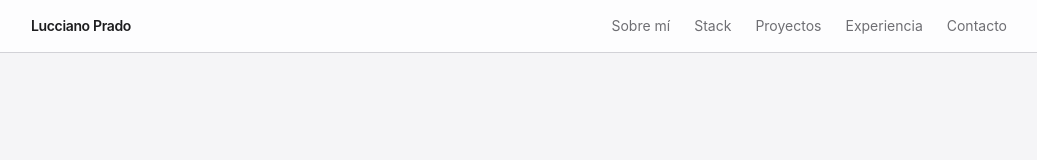
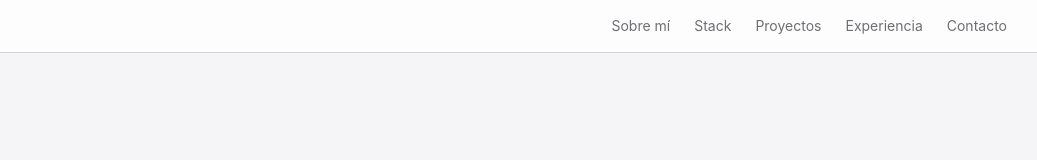
Before and after one commit to lucciano12/portafolio, a Next.js app: page / in a window 1280 px wide. Shown: the top 160 px of the page, without its empty margins (121-1158 px from the left). Built offline with nearby package versions, Linux system fonts and the light colour scheme.

Commit message:
Eliminar nombre en el navbar

```diff
--- a/components/Navbar.tsx
+++ b/components/Navbar.tsx
@@ -2,7 +2,7 @@ export default function Navbar() {
   return (
     <nav className="fixed top-0 left-0 right-0 z-50 bg-white/80 backdrop-blur-md border-b border-[#d2d2d7]">
       <div className="max-w-5xl mx-auto px-6 py-4 flex justify-between items-center">
-        <span className="text-[#1d1d1f] font-semibold text-sm tracking-tight">Lucciano Prado</span>
+        <span className="text-[#1d1d1f] font-semibold text-sm tracking-tight"></span>
         <div className="flex gap-6 text-sm text-[#6e6e73]">
           <a href="#sobre-mi" className="hover:text-[#1d1d1f] transition-colors">Sobre mí</a>
           <a href="#stack" className="hover:text-[#1d1d1f] transition-colors">Stack</a>
```
Also changed, not shown: 1 other file (tests, documents, lock files or other folders).
